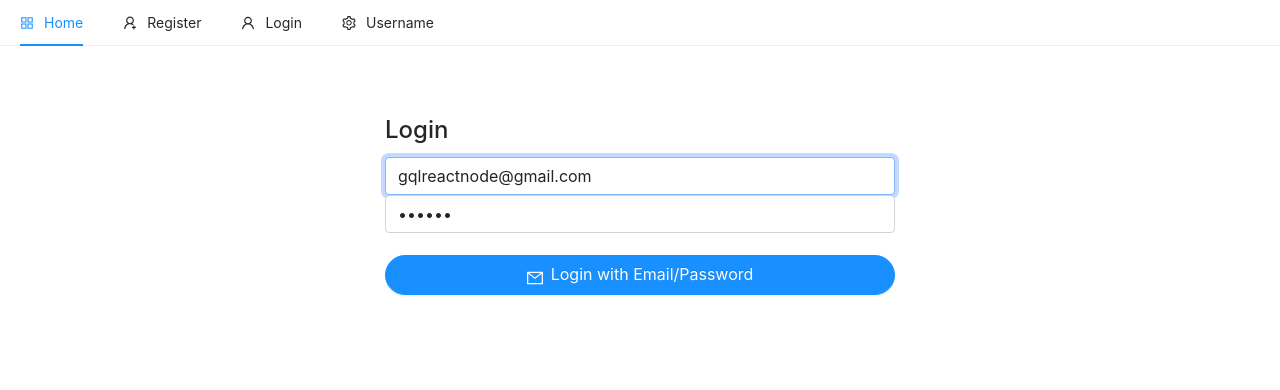
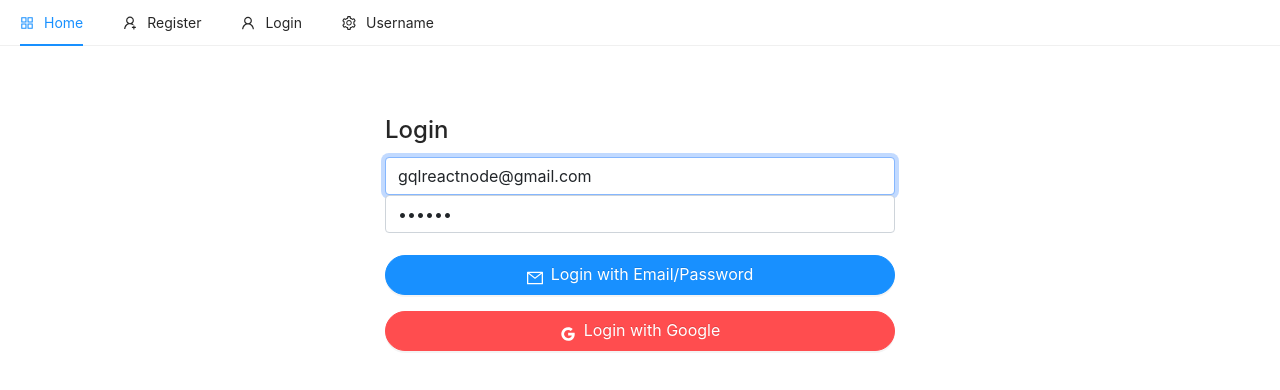
Before and after one commit to maher9393267111/for-pushhhh, a React (Create React App) app in the folder frontend/mern-2/: page /login in a window 1280 px wide. Shown: the top 390 px of the page. Built offline with nearby package versions, Linux system fonts and the light colour scheme; no server answers.

Commit message:
login with google

```diff
--- a/frontend/mern-2/src/pages/Login.js
+++ b/frontend/mern-2/src/pages/Login.js
@@ -1,10 +1,10 @@
 import React, { useState } from "react";
-import { auth } from "../firebase";
+import { auth,googleAuthProvider  } from "../firebase";
 import { toast } from "react-toastify";
 import { Button } from "antd";
-import { MailOutlined } from "@ant-design/icons";
+
 import { useDispatch } from "react-redux";
-
+import { MailOutlined, GoogleOutlined } from "@ant-design/icons";
 const Login = ({ history }) => {
   const [email, setEmail] = useState("gqlreactnode@gmail.com");
   const [password, setPassword] = useState("123456");
@@ -36,6 +36,42 @@
       setLoading(false);
     }
   };
+
+
+
+// LOGIN WITH GOOGLE
+
+const googleLogin = async () => {
+  auth
+    .signInWithPopup(googleAuthProvider)
+    .then(async (result) => {
+      const { user } = result;
+
+      // user token
+      const idTokenResult = await user.getIdTokenResult();
+      dispatch({
+        type: "LOGGED_IN_USER",
+        payload: {
+          email: user.email,
+          token: idTokenResult.token,
+        },
+      });
+      history.push("/");
+    })
+    .catch((err) => {
+      console.log(err);
+      toast.error(err.message);
+    });
+};
+
+
+
+
+
+
+
+
+
 
   const loginForm = () => (
     <form onSubmit={handleSubmit}>
@@ -80,8 +116,28 @@
     <div className="container p-5">
       <div className="row">
         <div className="col-md-6 offset-md-3">
-          <h4>Login</h4>
+        {loading ? (
+            <h4 className="text-danger">Loading...</h4>
+          ) : (
+            <h4>Login</h4>
+          )}
           {loginForm()}
+
+          <Button
+            onClick={googleLogin}
+            type="danger"
+            className="mb-3"
+            block
+            shape="round"
+            icon={<GoogleOutlined />}
+            size="large"
+          >
+            Login with Google
+          </Button>
+
+
+
+
         </div>
       </div>
     </div>
```
